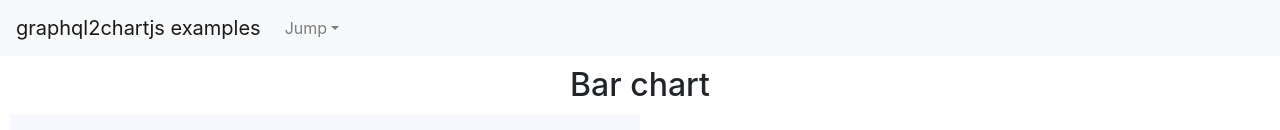
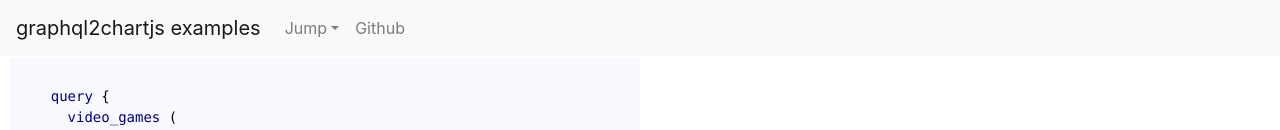
Before and after one commit to hasura/graphql2chartjs-examples, a React (Create React App) app: page / in a window 1280 px wide. Shown: the top 130 px of the page. Built offline with nearby package versions, Linux system fonts and the light colour scheme; no server answers.

Commit message:
add github to navbar and make it sticky

```diff
--- a/src/App.css
+++ b/src/App.css
@@ -58,3 +58,8 @@
     display: block;
   }
 }
+
+.fiftypercent {
+  width: 100px;
+  display: inline-block;
+}
--- a/src/components/Navbar.js
+++ b/src/components/Navbar.js
@@ -3,7 +3,7 @@ import { Navbar, Nav, NavDropdown } from 'react-bootstrap';
 
 const Bar = () => {
   return (
-    <Navbar bg="light">
+    <Navbar bg="light" fixed="top">
       <Navbar.Brand href="/">graphql2chartjs examples</Navbar.Brand>
       <Navbar.Collapse id="basic-navbar-nav">
         <Nav>
@@ -16,6 +16,9 @@ const Bar = () => {
             <NavDropdown.Item href="#scatter">Scatter</NavDropdown.Item>
             <NavDropdown.Item href="#bubble">Bubble</NavDropdown.Item>
           </NavDropdown>
+          <Nav.Link href="https://github.com/hasura/graphql-engine/tree/master/community/tools/graphql2chartjs">
+            Github
+          </Nav.Link>
         </Nav>
       </Navbar.Collapse>
     </Navbar>
```
